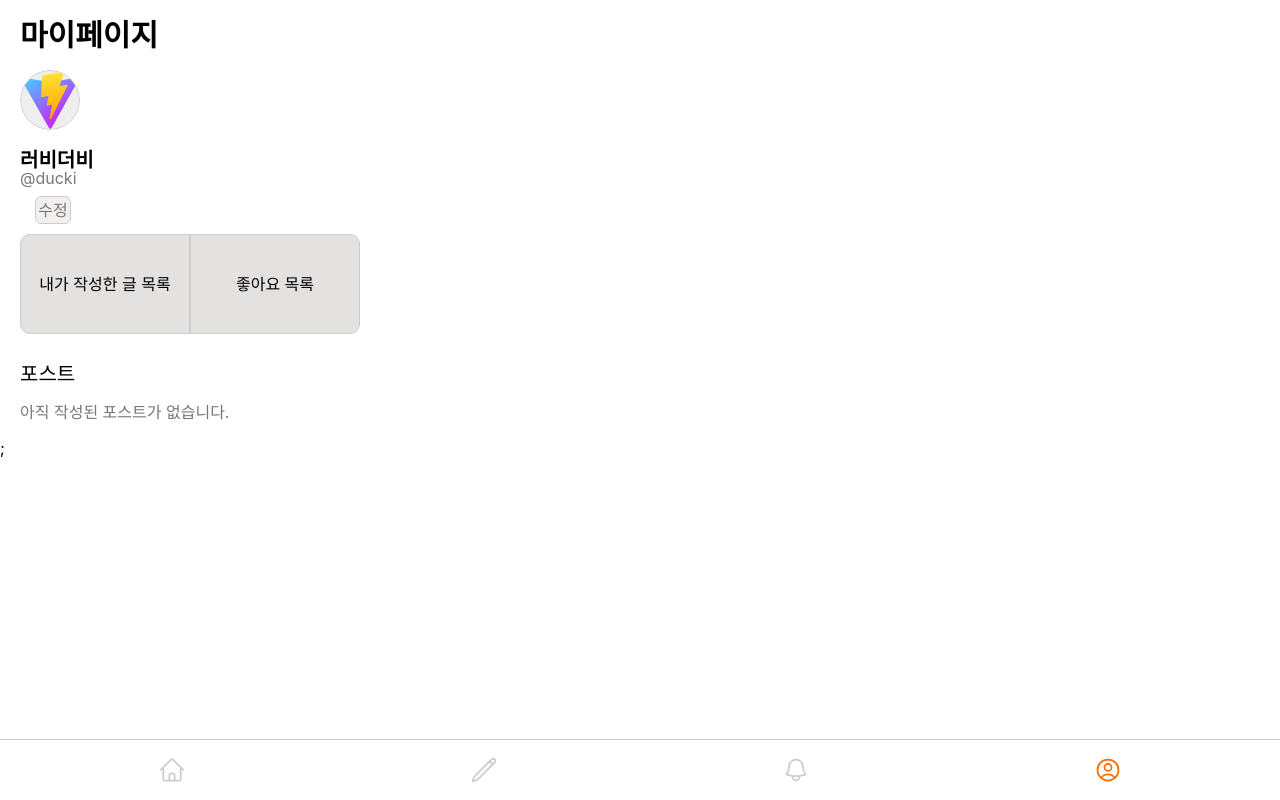
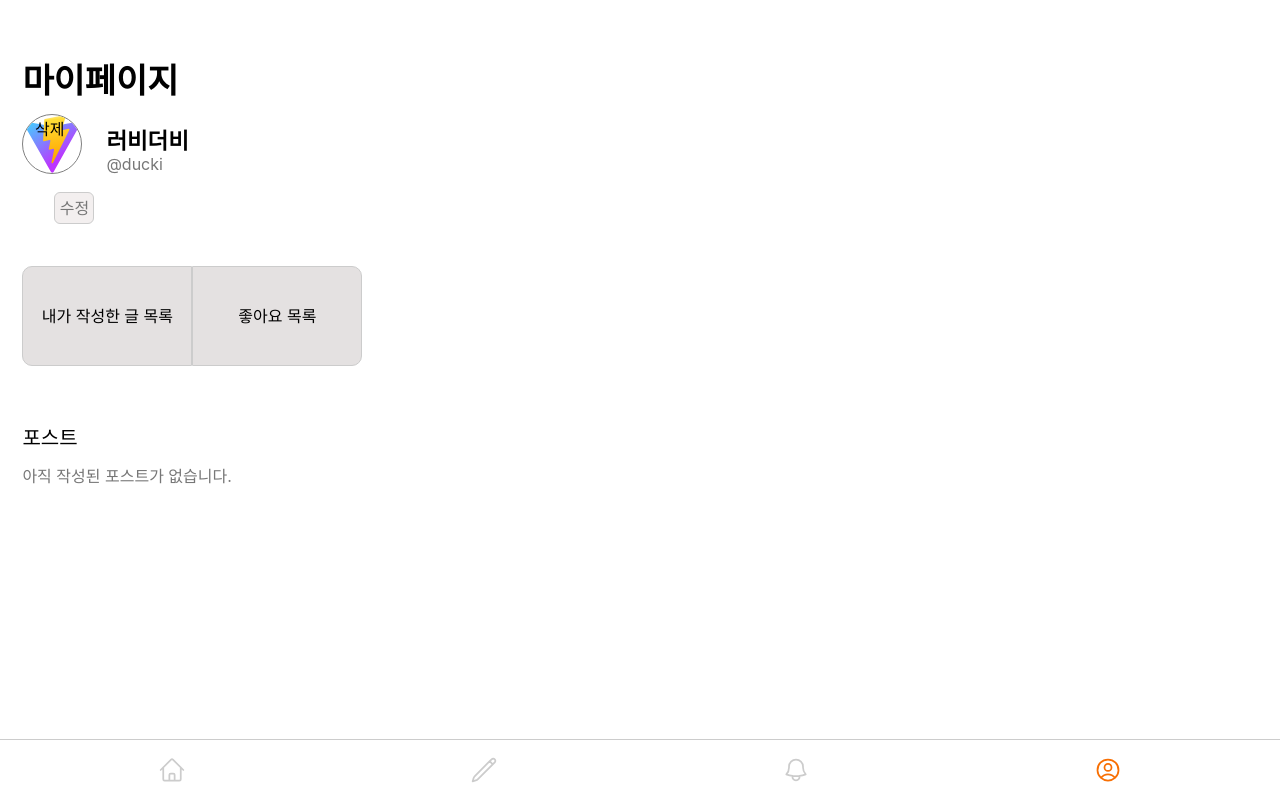
Before and after one commit to prgrms-fe-devcourse/FEDC5_MatNam_Ducki, a React (Vite) app: page /profile in a window 1280 px wide. Built offline with nearby package versions, Linux system fonts and the light colour scheme.

Commit message:
[♻️refactor]: ImageUpload컴포넌트 추가 및 css단위 수정

```diff
--- a/package.json
+++ b/package.json
@@ -17,7 +17,8 @@
     ]
   },
   "dependencies": {
-    "@tanstack/react-query": "^5.15.0",
+    "@tanstack/react-query": "^4.36.1",
+    "@tanstack/react-query-devtools": "^4.36.1",
     "axios": "^1.6.3",
     "react": "^18.2.0",
     "react-dom": "^18.2.0",
--- a/src/App.tsx
+++ b/src/App.tsx
@@ -54,7 +54,7 @@ const router = createBrowserRouter([
 function App() {
   return (
     <>
-      <RouterProvider router={router} />;
+      <RouterProvider router={router} />
       <Global styles={reset} />
     </>
   );
--- /dev/null
+++ b/src/components/Badge/Badge.tsx
@@ -0,0 +1,49 @@
+import styled from '@emotion/styled';
+import { PropsWithChildren } from 'react';
+
+interface BadgeProps extends React.HTMLAttributes<HTMLSpanElement> {
+  variant?: 'outline' | 'solid' | 'subtle';
+}
+
+const variantStyles = {
+  outline: `
+    background-color: #FFF7F5;
+    color: #black;
+  `,
+  solid: `
+    background-color: white;
+    color: #a1a1aa; // gray-500에 해당하는 색상
+  `,
+  subtle: `
+    background-color: #FFA614;
+    color: #black;
+  `,
+};
+
+/**
+ * @summary <Badge variant="outline">outline</Badge>
+ * @param {string} variant - outline, solid, subtle
+ * @param {React.ReactNode} children - Badge 내부에 들어갈 내용
+ */
+
+const BadgeComponent = styled.span<BadgeProps>`
+  ${({ variant }) => variantStyles[variant || 'outline']}
+  display: inline-block;
+  min-height: 1rem;
+  border-radius: 15px;
+  padding: 0.25rem 0.5rem;
+  width: fit-content;
+  font-size: 0.625rem;
+`;
+
+export const Badge = ({
+  variant,
+  children,
+  ...props
+}: PropsWithChildren<BadgeProps>) => {
+  return (
+    <BadgeComponent variant={variant} {...props}>
+      {children}
+    </BadgeComponent>
+  );
+};
--- /dev/null
+++ b/src/components/Common/ImageUpload.tsx
@@ -0,0 +1,143 @@
+import styled from '@emotion/styled';
+import React, { useRef, useState } from 'react';
+
+interface ImageUploadProps {
+  onFileChange: (file: File | null) => void;
+  image?: string | null;
+  width?: string;
+  ratio?: string;
+  borderRadius?: string;
+}
+
+const UploadContainer = styled.div<{
+  width?: string;
+  borderRadius?: string;
+  ratio?: string;
+}>`
+  aspect-ratio: ${({ ratio }) => ratio || '5 / 3'}; // 가로 세로 비율
+  width: ${({ width }) => width || '100%'};
+  flex-shrink: 0;
+  overflow: hidden;
+  border: 1px solid gray;
+  border-radius: ${({ borderRadius }) => borderRadius || '0px'};
+  background-color: white;
+  display: flex;
+  flex-direction: column;
+  justify-content: space-between;
+  align-items: center;
+  position: relative;
+`;
+
+const ImagePreview = styled.img<{ ratio?: string }>`
+  aspect-ratio: ${({ ratio }) => ratio || '5 / 3'}; // 가로 세로 비율
+  width: 100%;
+  height: 100%;
+  object-fit: cover;
+`;
+
+const ButtonContainer = styled.div`
+  display: flex;
+  justify-content: space-between;
+  position: absolute;
+  top: 10%;
+  left: 20%;
+  right: 20%;
+`;
+
+/**
+ * @summary 사용법
+ * export default function ParentComponent() {
+    const [file, setFile] = useState<File | null>(null); // 선택된 파일
+    const image = file ? URL.createObjectURL(file) : null; // 파일이 있으면 url을 만들어서 image에 넣어줍니다.
+    const handleFileChange = (file: File | null) => {
+      setFile(file); // 파일이 선택되면 file state를 업데이트
+    };
+  return <ImageUpload image={image} onFileChange={handleFileChange} />;
+  }
+ * @description 공통 ImageUpload 컴포넌트
+ * @param image required) image 이미지 경로, 기본 값: null
+ * @param onFileChange required) onFileChange 파일 선택 시 외부로 전달할 함수
+ * @param width optional) width 이미지 너비, 기본 값: 100%
+ * @param ratio optional) ratio 이미지 가로 세로 비율, 기본 값: 5 / 3
+ * @param borderRadius optional) borderRadius 이미지 테두리 둥글기, 기본 값: 0px
+ * @returns
+ */
+
+export default function ImageUpload({
+  image,
+  width,
+  ratio,
+  onFileChange,
+  borderRadius,
+}: ImageUploadProps) {
+  const [selectedImage, setSelectedImage] = useState<string | null>(
+    image || null,
+  );
+  const imageInputRef = useRef<HTMLInputElement>(null);
+
+  const handleImageFilesChange = (
+    event: React.ChangeEvent<HTMLInputElement>,
+  ) => {
+    if (!event.target.files || event.target.files.length === 0) {
+      return;
+    }
+
+    const file = event.target.files[0];
+    const fileURL = URL.createObjectURL(file);
+    setSelectedImage(fileURL);
+    onFileChange(file); // 선택된 파일을 외부로 전달
+  };
+
+  const handleImageRemove = () => {
+    if (selectedImage) {
+      URL.revokeObjectURL(selectedImage);
+      setSelectedImage(null);
+    }
+
+    // 'current'가 존재하는지 확인 후, input의 value를 리셋하여 같은 파일이 다시 업로드될 수 있게 합니다.
+    if (imageInputRef.current) {
+      imageInputRef.current.value = '';
+    }
+
+    onFileChange(null); // 이미지 제거 시 외부에 null을 전달
+  };
+
+  const handleImageInputClick = () => {
+    imageInputRef.current?.click();
+  };
+
+  return (
+    <section>
+      <input
+        ref={imageInputRef}
+        onChange={handleImageFilesChange}
+        type="file"
+        accept="image/*"
+        style={{ display: 'none' }} // 숨김 처리
+      />
+      <UploadContainer
+        onClick={handleImageInputClick}
+        borderRadius={borderRadius}
+        width={width}
+        ratio={ratio}>
+        {selectedImage ? (
+          <>
+            <ImagePreview src={selectedImage} alt="이미지 미리보기" />
+            <ButtonContainer>
+              <button
+                onClick={(e) => {
+                  e.stopPropagation();
+                  handleImageRemove();
+                }}
+                type="button">
+                삭제
+              </button>
+            </ButtonContainer>
+          </>
+        ) : (
+          <span>이미지 추가</span>
+        )}
+      </UploadContainer>
+    </section>
+  );
+}
--- a/src/components/UserInfo/UserInfo.tsx
+++ b/src/components/UserInfo/UserInfo.tsx
@@ -3,11 +3,13 @@ import styled from '@emotion/styled';
 import { PropsUserInfo } from '@/types/profile';
 
 const UserInfoSection = styled.div`
-  margin-top: 20px;
+  margin-left: 1.5rem;
+  margin-top: 1rem;
 `;
 
 const UserName = styled.div`
-  font-size: 20px;
+  font-size: 1.4rem;
+  margin-bottom: 0.2rem;
   font-weight: bold;
 `;
 
--- a/src/components/UserIntroductionEditor/UserIntroductionEditor.tsx
+++ b/src/components/UserIntroductionEditor/UserIntroductionEditor.tsx
@@ -6,6 +6,7 @@ import {
   DONE_BUTTON_TEXT,
   INTRODUCE_LENGTH_LIMIT,
 } from '@/constants/profile';
+import { theme } from '@/styles/Theme';
 import { PropsIntroductionEditor } from '@/types/profile';
 
 import HookFormInput from '../Common/HookFormInput';
@@ -14,29 +15,28 @@ const IntroductionContainer = styled.div<{ introductionLength: number }>`
   display: flex;
   flex-direction: ${({ introductionLength }) =>
     introductionLength > INTRODUCE_LENGTH_LIMIT ? 'column' : 'none'};
-  margin-top: 10px;
-  align-items: start;
+  align-items: center;
+  gap: 2rem;
   height: ${({ introductionLength }) =>
     introductionLength
       ? DEFAULT_HEIGHT * (introductionLength / INTRODUCE_LENGTH_LIMIT)
       : DEFAULT_HEIGHT};
 `;
-
 const IntroductionForm = styled.form`
   display: flex;
-  margin-top: 10px;
-  height: 28px;
+  height: 2rem;
+  gap: 1.5rem;
 `;
-
 const IntroductionButton = styled.button<{ isEditing: boolean }>`
-  border: 1px solid ${({ isEditing }) => (isEditing ? '#f86f03' : '#ccc')};
-  margin-left: 15px;
+  border: 0.1rem solid
+    ${({ isEditing }) => (isEditing ? theme.colors.primary : '#ccc')};
   border-radius: 6px;
-  padding: 1px;
-  background-color: ${({ isEditing }) => (isEditing ? '#f86f03' : '#f3efef')};
+  padding: 0.1rem;
+  background-color: ${({ isEditing }) =>
+    isEditing ? theme.colors.primary : '#f3efef'};
   color: ${({ isEditing }) => (isEditing ? 'white' : '#777777;')};
-  width: 36px;
-  height: 28px;
+  width: 2.5rem;
+  height: 2rem;
 `;
 
 export default function UserIntroductionEditor({
@@ -59,6 +59,7 @@ export default function UserIntroductionEditor({
             placeholder={placeholderText}
             value={introduction}
             type="text"
+            style={{ height: '2rem' }}
             onChange={onInputChange}
             register={register}></HookFormInput>
           <IntroductionButton isEditing={isEditing}>
--- a/src/main.tsx
+++ b/src/main.tsx
@@ -1,16 +1,27 @@
 import './index.css';
 
 import { ThemeProvider } from '@emotion/react';
+import { QueryClient, QueryClientProvider } from '@tanstack/react-query';
+import { ReactQueryDevtools } from '@tanstack/react-query-devtools';
 import React from 'react';
 import ReactDOM from 'react-dom/client';
 
 import App from './App.tsx';
 import { theme } from './styles/Theme.ts';
 
+const queryClient = new QueryClient({
+  defaultOptions: {
+    queries: { retry: 1 },
+  },
+});
+
 ReactDOM.createRoot(document.getElementById('root')!).render(
   <React.StrictMode>
     <ThemeProvider theme={theme}>
-      <App />
+      <QueryClientProvider client={queryClient}>
+        <App />
+        <ReactQueryDevtools initialIsOpen={false} />
+      </QueryClientProvider>
     </ThemeProvider>
   </React.StrictMode>,
 );
--- a/src/pages/ProfilePage.tsx
+++ b/src/pages/ProfilePage.tsx
@@ -2,8 +2,8 @@ import styled from '@emotion/styled';
 import React, { useState } from 'react';
 
 import BottomNavBar from '@/components/BottomNavBar/BottomNavBar';
+import ImageUpload from '@/components/Common/ImageUpload';
 import PostSelector from '@/components/PostSelector/PostSelector';
-import ProfileImage from '@/components/ProfileImage/ProfileImage';
 import UserInfo from '@/components/UserInfo/UserInfo';
 import UserIntroductionEditor from '@/components/UserIntroductionEditor/UserIntroductionEditor';
 import {
@@ -13,20 +13,26 @@ import {
 } from '@/constants/profile';
 
 const ProfileWrapper = styled.div`
-  margin: 20px;
-  width: 320px;
+  margin: 4rem 1.4rem;
+  width: 23rem;
   position: relative;
 `;
 
 const Header = styled.div`
-  margin: 20px 0;
-  font-size: 30px;
+  margin: 1rem 0;
+  font-size: 2.12rem;
   font-weight: bold;
 `;
 
 const UserWrapper = styled.div`
   display: flex;
+  gap: 2rem;
   flex-direction: column;
+`;
+
+const UserInfoWrap = styled.div`
+  display: flex;
+  margin-bottom: 1.1rem;
 `;
 
 export default function ProfilePage() {
@@ -59,14 +65,22 @@ export default function ProfilePage() {
     introduction === '' ? PLACEHOLDER_DEFAULTS : introduction;
 
   const buttonText: string = isEditing ? DONE_BUTTON_TEXT : EDIT_BUTTON_TEXT;
-
+  const defaultAvatar = '../../../public/vite.svg';
   return (
     <>
       <ProfileWrapper>
         <Header>마이페이지</Header>
-        <ProfileImage onFileChange={handleFileChange} />
+        <UserInfoWrap>
+          <ImageUpload
+            onFileChange={handleFileChange}
+            ratio="5/5"
+            width="60px"
+            borderRadius="50%"
+            image={defaultAvatar}
+          />
+          <UserInfo userName="러비더비" userId="ducki" />
+        </UserInfoWrap>
         <UserWrapper>
-          <UserInfo userName="러비더비" userId="ducki" />
           <UserIntroductionEditor
             isEditing={isEditing}
             onEditButtonClick={handleEditButtonClick}
```
Also changed, not shown: 1 other file (tests, documents, lock files or other folders).
